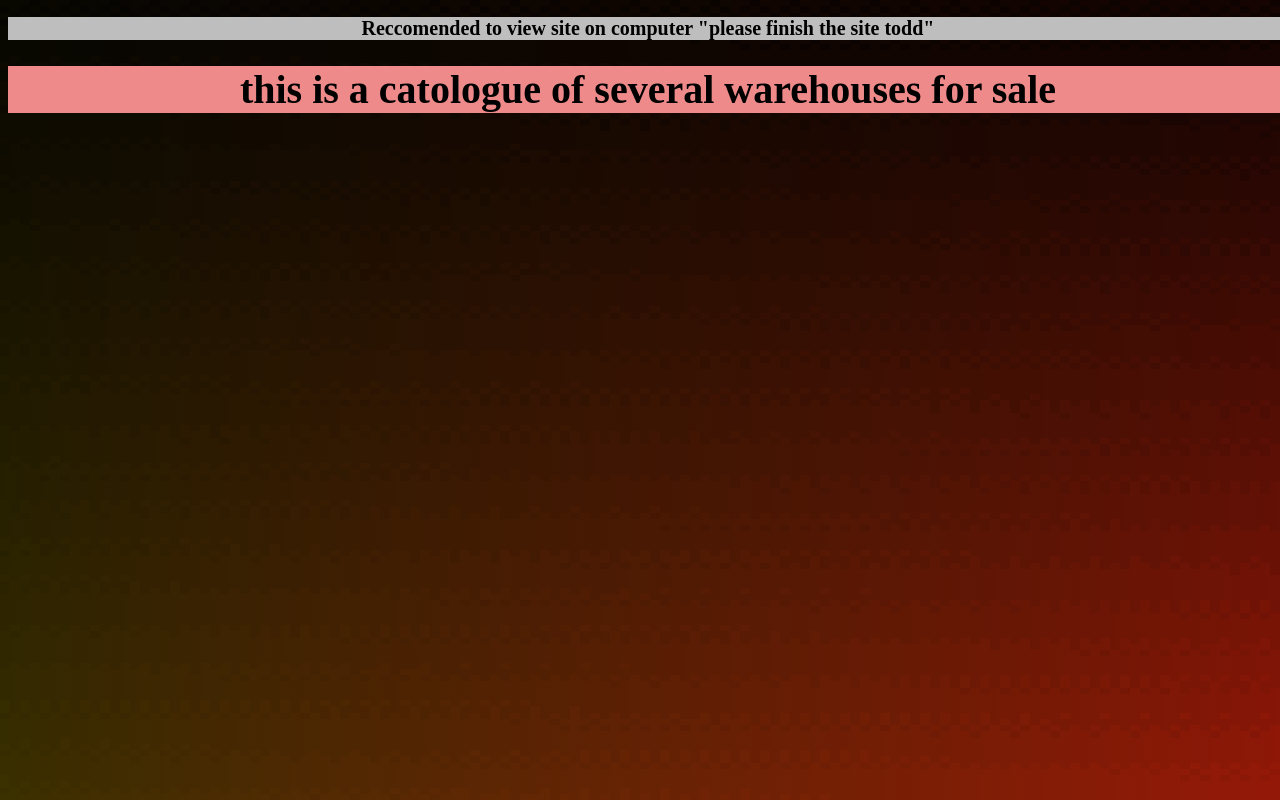
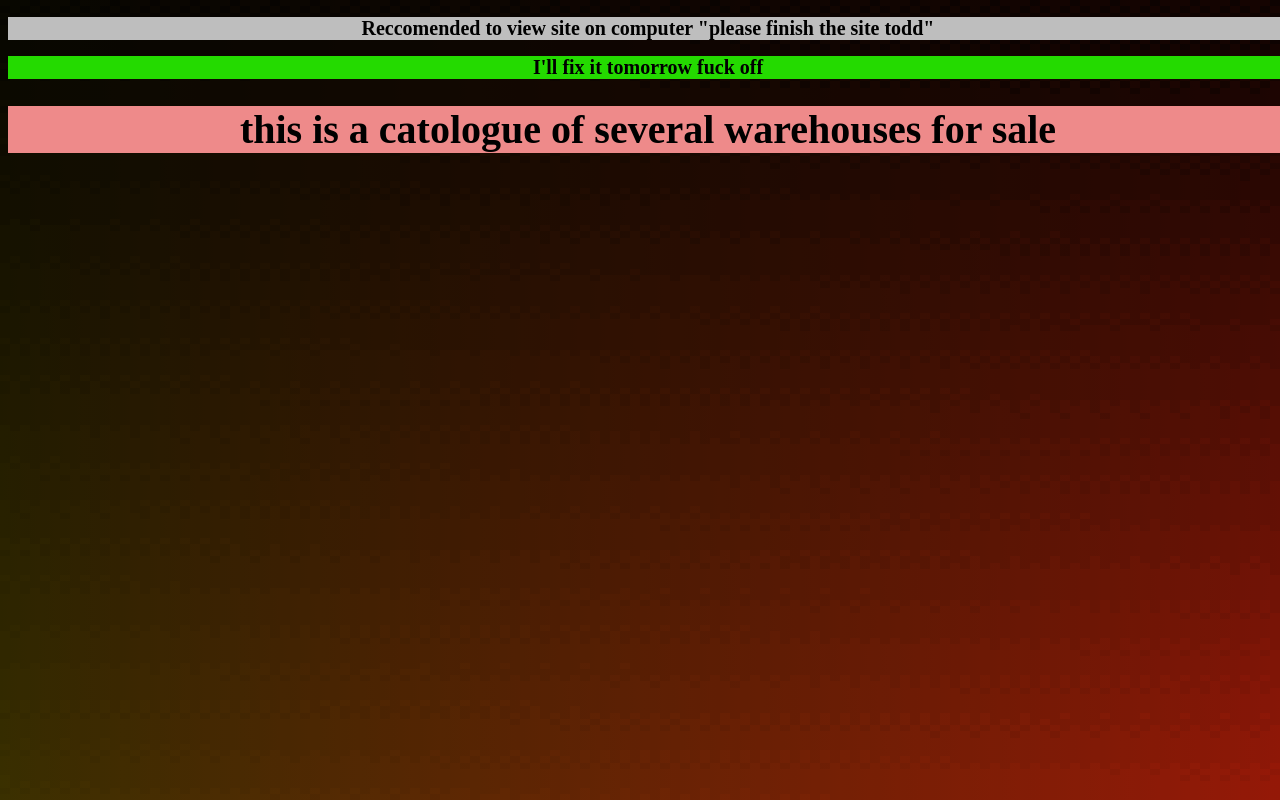
Before and after one commit to texasmixtape/PortfolioMixtape.io, a plain HTML site: page index.html in a window 1280 px wide. Drawn offline with Linux system fonts and the light colour scheme.

Commit message:
Update index.html

```diff
--- a/index.html
+++ b/index.html
@@ -42,7 +42,7 @@
 
 </head>
     <h2 style="background-color:rgb(190, 190, 190);">Reccomended to view site on computer "please finish the site todd"</h2>
-
+      <h2 style="background-color:rgb(36, 218, 0);">I'll fix it tomorrow fuck off </h1>
 <body>
       <h1 style="background-color:rgb(238, 138, 138);">this is a catologue of several warehouses for sale </h1>
     <h1 style="background-color:rgb(238, 138, 138);">   </h1>
```
